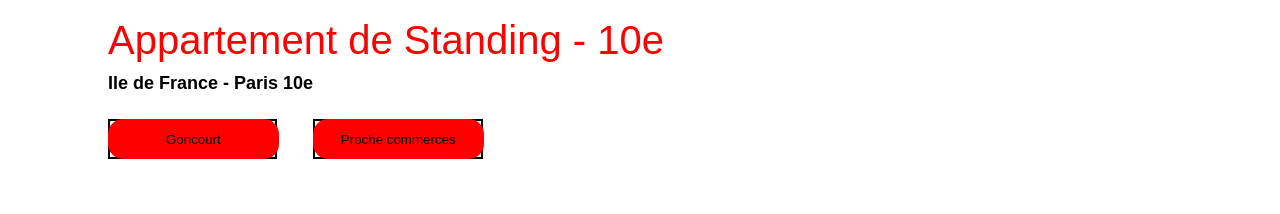
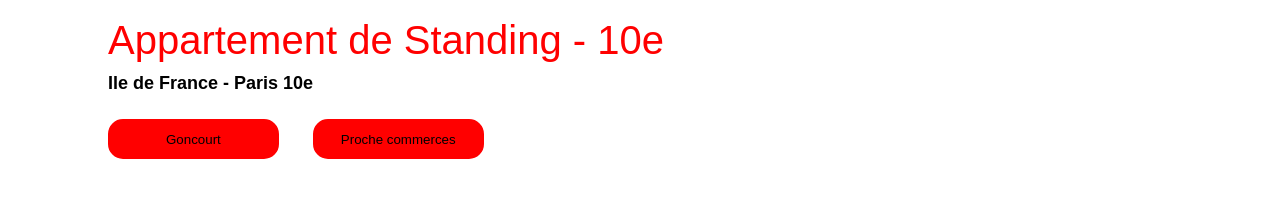
Before and after one commit to SpiderWeb-code/Projet-6_React, a React (Create React App) app: page /article/0979876d in a window 1280 px wide. Shown: the part 803-1017 px from the top of the page. Built offline with nearby package versions, Linux system fonts and the light colour scheme.

Commit message:
Amélioration: filtre image, majuscule, json, carré

```diff
--- a/public/index.html
+++ b/public/index.html
@@ -1,5 +1,5 @@
 <!DOCTYPE html>
-<html lang="en">
+<html lang="fr">
   <head>
     <meta charset="utf-8" />
     <link rel="icon" href="%PUBLIC_URL%/favicon.ico" />
--- a/src/App.js
+++ b/src/App.js
@@ -1,8 +1,8 @@
 import React from "react";
 import { BrowserRouter, Route, Routes } from "react-router-dom";
-import Home from '../src/Pages/page-accueil';
-import ArticlePage from "./Pages/page-article";
-import ProposPage from "./Pages/page-a_propos";
+import Home from './Pages/Home';
+import ArticlePage from "./Pages/ArticlePage";
+import ProposPage from "./Pages/ProposPage";
 
 function App() {
   return (
--- a/src/Components/Localisation/localisation.css
+++ b/src/Components/Localisation/localisation.css
@@ -28,26 +28,6 @@
     top: 20px;
 }
 
-#first-container ul{
-    position: absolute;
-    z-index: 1;
-    list-style: none;
-    display: flex;
-    gap: 5.3%;
-    align-items: center;
-    height: 50px;
-    width: 100%;
-    flex-wrap: wrap;
-    padding: 0;
-    margin: 0;
-}
-
-#first-container li{
-    border: 2px solid black;
-    height: 36px;
-    width: 24.2%;
-}
-
 #button-location{
     position: absolute;
     z-index: 2;
--- a/src/Components/Localisation/localisation.jsx
+++ b/src/Components/Localisation/localisation.jsx
@@ -8,11 +8,7 @@ function Localisation(props) {
     tag ? <button key={index} className={`button-${index + 1}`}>{tag}</button> : null
   ));
 
-  // lis = Créer un tableau de 5 <li> maximum pour nos 5 <button> en fonction du nombre dans index
-  const lis = Array.from({ length: 5 }, (_, index) => (
-    // Ajoute comme clé son numéros d'index, ajoute la class "button-index" pour chaques <li>, Si props.tags n'a pas de index, Alors, il prend la class "hidden" qui le rend invisible
-    <li key={index} className={`button-${index + 1} ${!props.tags[index] && "hidden"}`}></li>
-  ));
+
 
   // Rendu du composant
   return (
@@ -20,14 +16,11 @@ function Localisation(props) {
       <h2>{props.title}</h2>
       <p id="location">{props.location}</p>
       <div id="container-tags">
-        <ul>
-          {lis}
-        </ul>
         <div id="button-location">
           {buttons}
         </div>
+        </div>
       </div>
-    </div>
   );
 }
 
--- a/src/Components/SectionImage/section-image.css
+++ b/src/Components/SectionImage/section-image.css
@@ -1,8 +1,11 @@
 #container-section-image{
-    padding:30px 100px 0px 100px;
+    margin:30px 100px 0px 100px;
     display:flex;
     justify-content:center;
     align-items:center;
+    border-radius: 25px;
+    background-color: rgb(117, 117, 117);
+    position: relative;
 }
 
 #container-section-image h1{
@@ -19,6 +22,10 @@
     object-fit: cover;
     width: 100%;
     border-radius:25px;
+
+    width: 100%;
+    display: block;
+    mix-blend-mode: multiply;
 }
 
 #container-section-info{
```
Also changed, not shown: src/Pages/ArticlePage.jsx (renamed from src/Pages/page-article.jsx), src/Pages/Home.jsx (renamed from src/Pages/page-accueil.jsx), src/Pages/ProposPage.jsx (renamed from src/Pages/page-a_propos.jsx).
